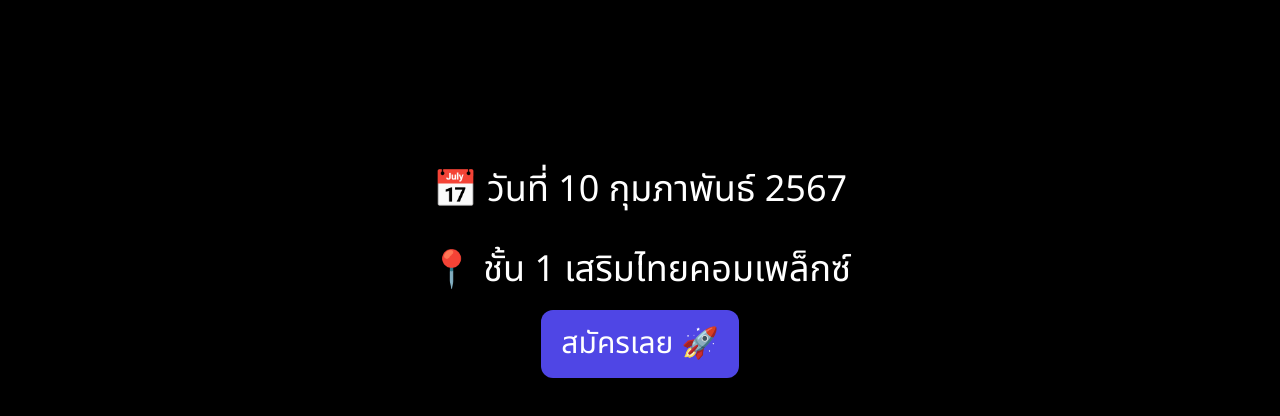
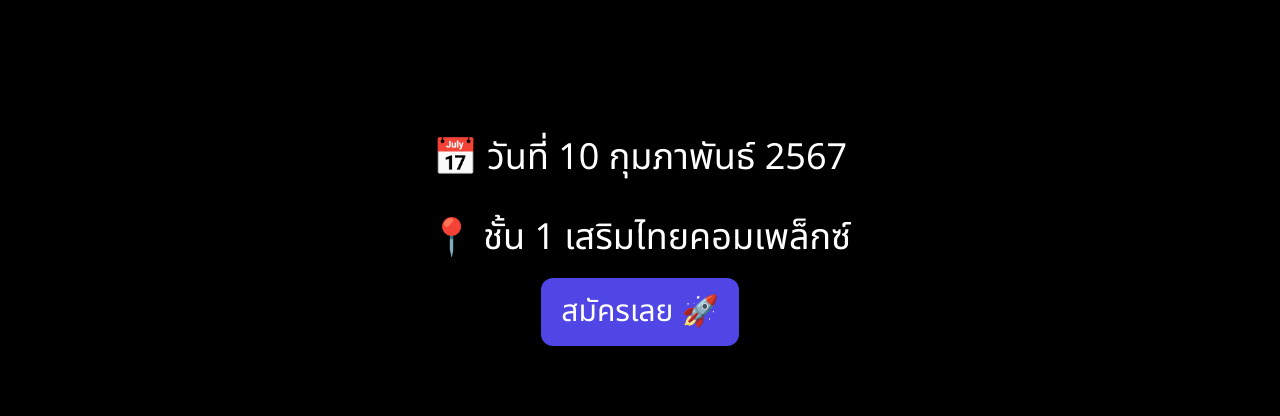
Before and after one commit to Chakhriya-c/dmsu-eps-cert-2024, a React (Vite) app: page / in a window 1280 px wide. Shown: the part 514-930 px from the top of the page. Built offline with nearby package versions, Linux system fonts and the light colour scheme.

Commit message:
Update landing.jsx

```diff
--- a/src/pages/landing.jsx
+++ b/src/pages/landing.jsx
@@ -56,7 +56,7 @@ const LandingPage = () => {
         ></h1>
       </div>
 
-      <div id="information" className='flex flex-col py-20 items-center  justify-center sm:mx-32 sm:mt-48 sm:text-3xl lg:mt-52 xl:mt-64 lg:mx-40 xl:mx-60 lg:text-3xl xl:text-4xl '>
+      <div id="information" className='flex flex-col py-12 items-center  justify-center sm:mx-32 sm:mt-48 sm:text-3xl lg:mt-52 xl:mt-64 lg:mx-40 xl:mx-60 lg:text-3xl xl:text-4xl '>
         <p className='text-white py-5 '> 📅 วันที่ 10 กุมภาพันธ์ 2567 </p>
         <p className='text-white py-5 '> 📍  ชั้น 1 เสริมไทยคอมเพล็กซ์</p>
         <button className='text-xl sm:text-3xl bg-indigo-600 hover:bg-indigo-500 text-white rounded-xl py-4 px-5'> สมัครเลย 🚀 </button>
```
